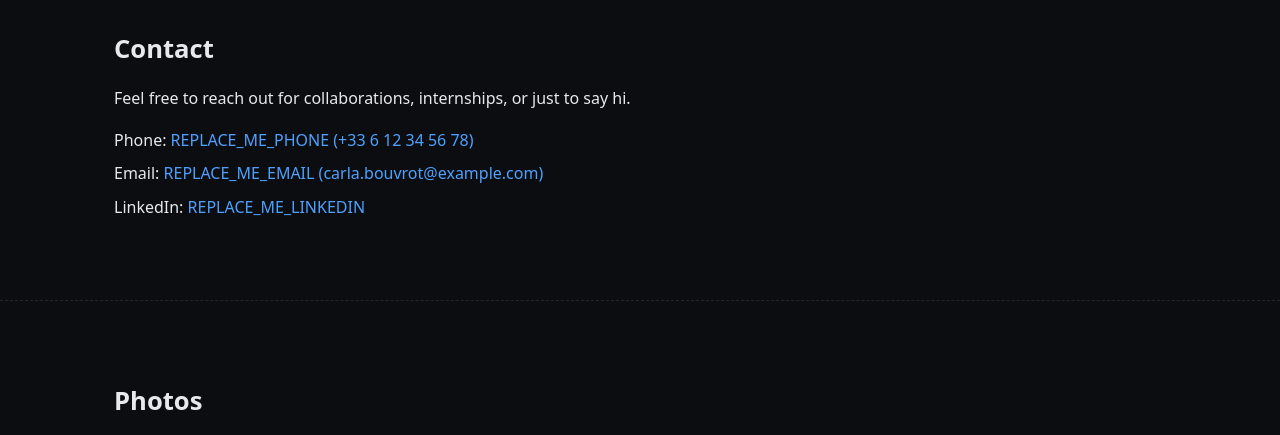
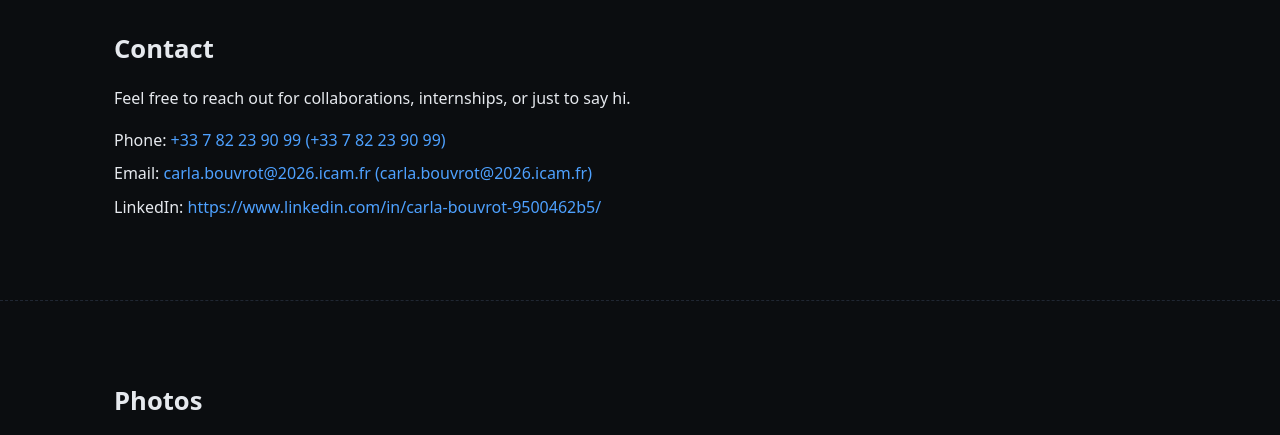
Before and after one commit to carlabouvrot-boop/carlabouvrot.github.io, a plain HTML site: page index.html in a window 1280 px wide. Shown: the part 1920-2355 px from the top of the page. Drawn offline with Linux system fonts and the light colour scheme.

Commit message:
Update index.html

```diff
--- a/index.html
+++ b/index.html
@@ -148,9 +148,9 @@
         <p>Feel free to reach out for collaborations, internships, or just to say hi.</p>
         <!-- Replace the three placeholders below with your real details -->
         <ul class="contact-list">
-          <li>Phone: <a href="tel:+33612345678">REPLACE_ME_PHONE (+33 6 12 34 56 78)</a></li>
-          <li>Email: <a href="mailto:carla.bouvrot@example.com">REPLACE_ME_EMAIL (carla.bouvrot@example.com)</a></li>
-          <li>LinkedIn: <a href="https://www.linkedin.com/in/carla-bouvrot" target="_blank" rel="noopener">REPLACE_ME_LINKEDIN</a></li>
+          <li>Phone: <a href="tel:+33782239099">+33 7 82 23 90 99 (+33 7 82 23 90 99)</a></li>
+          <li>Email: <a href="mailto:carla.bouvrot@2026.icam.fr">carla.bouvrot@2026.icam.fr (carla.bouvrot@2026.icam.fr)</a></li>
+          <li>LinkedIn: <a href="https://www.linkedin.com/in/carla-bouvrot-9500462b5/" target="_blank" rel="noopener">https://www.linkedin.com/in/carla-bouvrot-9500462b5/</a></li>
         </ul>
       </div>
     </section>
```
